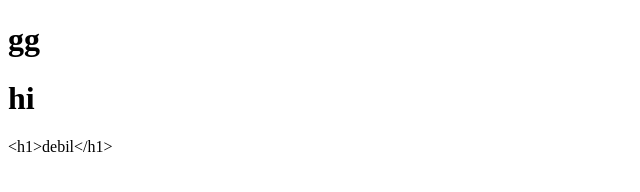
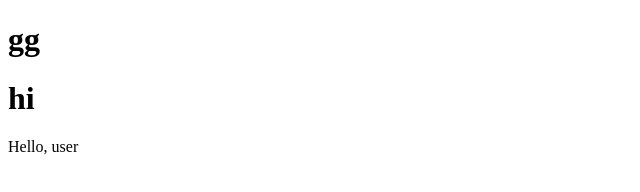
Before and after one commit to VladislavSaukh/lesson, a plain HTML site: page index.html in a window 1280 px wide. Shown: the full height of the page, 0-640 px from the left. Drawn offline with Linux system fonts and the light colour scheme.

Commit message:
pomenyal soobshenie

```diff
--- a/index.html
+++ b/index.html
@@ -11,7 +11,7 @@
     <div class="main">
         <script>
             setTimeout(()=>{
-                document.querySelector(".main").append("<h1>debil</h1>")
+                document.querySelector(".main").append("Hello, user")
             },1000)
         </script>
         <div class="section">
```
